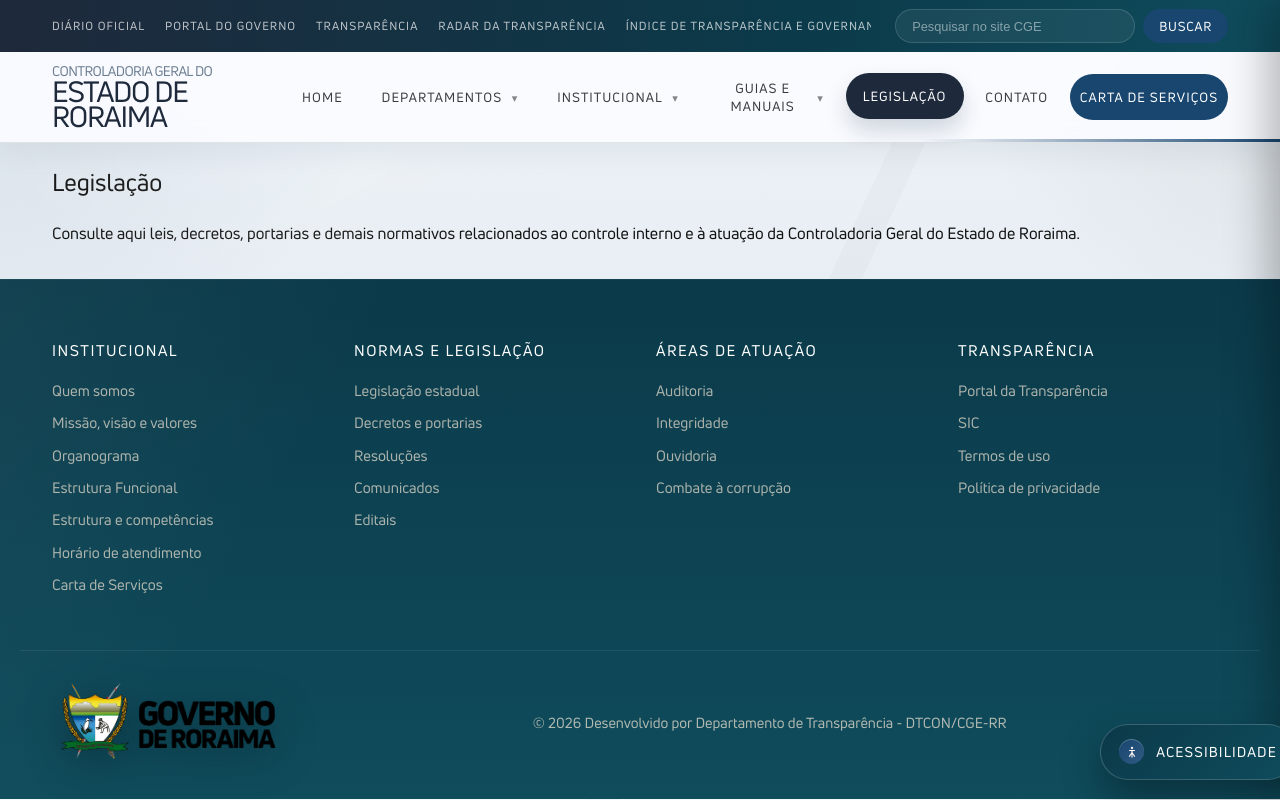
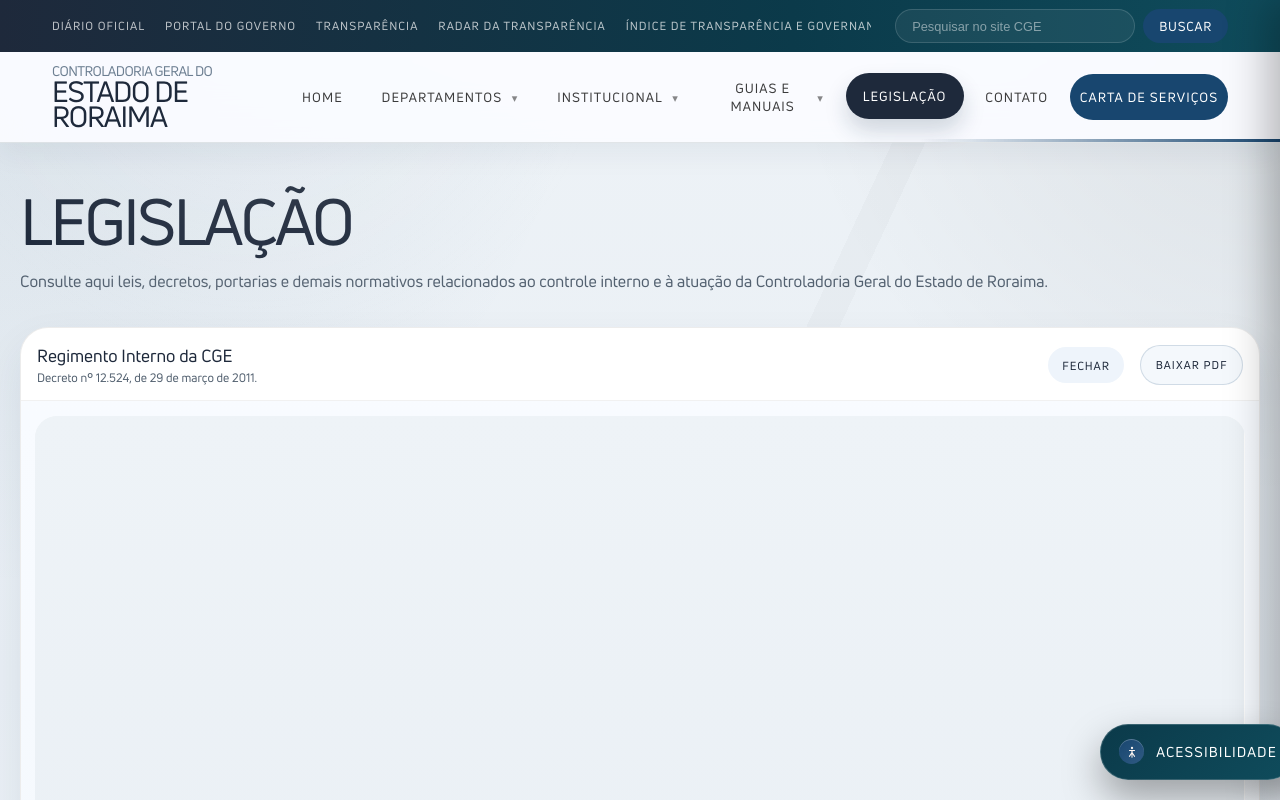
Before and after one commit to EnzoCeccon/CGE-RR-SITE, a React (Vite) app: page /legislacao in a window 1280 px wide. Shown: the top 800 px of the page. Built offline with nearby package versions, Linux system fonts and the light colour scheme.

Commit message:
Atualiza pagina de legislacao

```diff
--- a/src/App.css
+++ b/src/App.css
@@ -1204,7 +1204,7 @@
 
 .publication-profile strong {
   color: var(--color-blue-slate);
-  font-size: 0.9rem;
+  font-size: 1.08rem;
   font-weight: 800;
 }
 
@@ -1275,6 +1275,64 @@
 .institutional-page,
 .contact-page {
   max-width: 980px;
+}
+
+.legislation-page {
+  max-width: 1240px;
+}
+
+.legislation-title {
+  font-size: clamp(2rem, 4vw, 3.2rem);
+}
+
+.legislation-grid {
+  display: grid;
+  grid-template-columns: 1fr;
+}
+
+.legislation-card {
+  width: 100%;
+}
+
+.legislation-card .publication-embed-frame {
+  padding: 0.9rem;
+}
+
+.legislation-card .publication-embed-frame iframe {
+  min-height: 820px;
+}
+
+.legislation-head {
+  gap: 1rem;
+}
+
+.legislation-toggle {
+  flex: 1;
+  display: flex;
+  align-items: center;
+  justify-content: space-between;
+  gap: 1rem;
+  border: 0;
+  background: transparent;
+  padding: 0;
+  text-align: left;
+  cursor: pointer;
+}
+
+.legislation-toggle-icon {
+  min-height: 36px;
+  padding: 0.55rem 0.9rem;
+  border-radius: 999px;
+  display: inline-flex;
+  align-items: center;
+  justify-content: center;
+  background: #eef4fb;
+  color: var(--color-blue-slate);
+  font-size: 0.72rem;
+  font-weight: 800;
+  letter-spacing: 0.08em;
+  text-transform: uppercase;
+  flex: 0 0 auto;
 }
 
 .institutional-list,
--- a/src/pages/Legislacao.tsx
+++ b/src/pages/Legislacao.tsx
@@ -1,12 +1,78 @@
+import { useState } from 'react'
+
+type LegislationDocument = {
+  title: string
+  description: string
+  href: string
+  embedHref: string
+}
+
+const legislationDocuments: LegislationDocument[] = [
+  {
+    title: 'Regimento Interno da CGE',
+    description: 'Decreto n\u00BA 12.524, de 29 de mar\u00E7o de 2011.',
+    href: '/legislacao/regimento-interno-cge.pdf',
+    embedHref: '/legislacao/regimento-interno-cge.pdf',
+  },
+]
+
 export default function Legislacao() {
+  const [openItems, setOpenItems] = useState<Record<string, boolean>>({
+    [legislationDocuments[0].title]: true,
+  })
+
+  const toggleItem = (title: string) => {
+    setOpenItems((current) => ({
+      ...current,
+      [title]: !current[title],
+    }))
+  }
+
   return (
-    <section className="container page-section">
-      <h1>Legislação</h1>
+    <section className="container page legislation-page">
+      <h1 className="legislation-title">{'Legislação'}</h1>
       <p>
-        Consulte aqui leis, decretos, portarias e demais normativos relacionados
-        ao controle interno e à atuação da Controladoria Geral do Estado de
-        Roraima.
+        {
+          'Consulte aqui leis, decretos, portarias e demais normativos relacionados ao controle interno e à atuação da Controladoria Geral do Estado de Roraima.'
+        }
       </p>
+
+      <div className="legislation-grid" style={{ marginTop: '2rem' }}>
+        {legislationDocuments.map((item) => {
+          const isOpen = !!openItems[item.title]
+
+          return (
+            <article key={item.title} className="publication-embed-card legislation-card">
+              <div className="publication-embed-head legislation-head">
+                <button
+                  type="button"
+                  className="legislation-toggle"
+                  onClick={() => toggleItem(item.title)}
+                  aria-expanded={isOpen}
+                >
+                  <div className="publication-profile">
+                    <strong>{item.title}</strong>
+                    <span>{item.description}</span>
+                  </div>
+                  <span className="legislation-toggle-icon" aria-hidden="true">
+                    {isOpen ? 'Fechar' : 'Abrir / Expandir'}
+                  </span>
+                </button>
+
+                <a href={item.href} target="_blank" rel="noreferrer" className="publication-open-link">
+                  Baixar PDF
+                </a>
+              </div>
+
+              {isOpen && (
+                <div className="publication-embed-frame">
+                  <iframe src={item.embedHref} title={item.title} loading="lazy" />
+                </div>
+              )}
+            </article>
+          )
+        })}
+      </div>
     </section>
   )
 }
```
Also changed, not shown: 1 other file (tests, documents, lock files or other folders).
